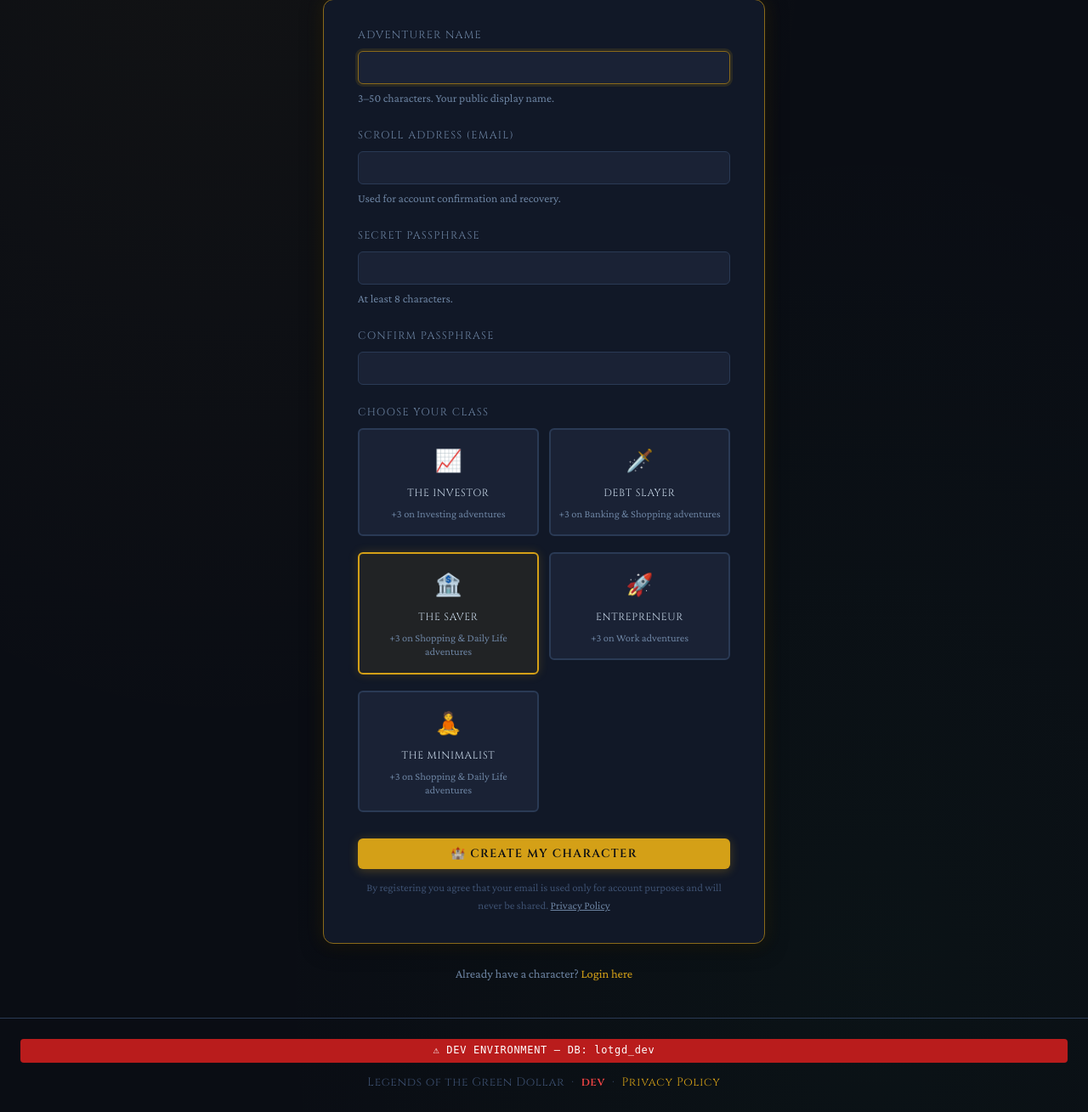
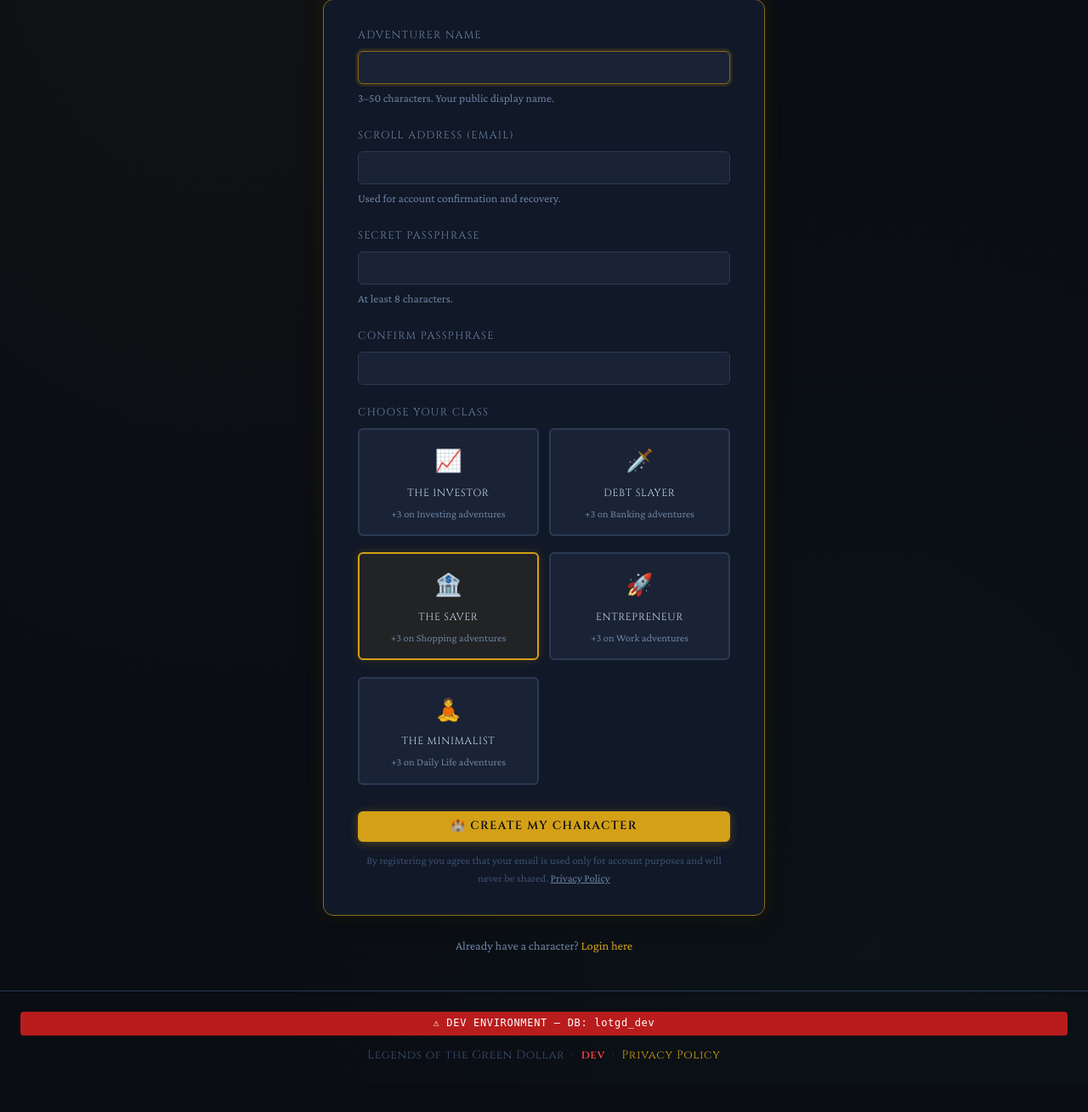
Before and after one commit to JeremyYowell/lotgd, a PHP site: page /lotgd/pages/register.php in a window 1280 px wide. Shown: the part 296-1605 px from the top of the page at 85% size. After the commit the page ends 1543 px from the top, so only its background shows below. Run offline with PHP 8.4, Linux system fonts and the light colour scheme; data comes from the database, SQL or seed files in the repository; some libraries are stand-ins or nearby versions.

Commit message:
Balance class bonuses to one category each
Each class now gets +3 on exactly one adventure category, eliminating
the Saver/Minimalist overlap and making all five classes distinct:
Investor→investing, Debt Slayer→banking, Saver→shopping,
Entrepreneur→work, Minimalist→daily_life

Co-Authored-By: Claude Sonnet 4.6 <noreply@anthropic.com>

```diff
--- a/lib/Adventure.php
+++ b/lib/Adventure.php
@@ -10,10 +10,10 @@ class Adventure {
     // Class bonus categories
     private const CLASS_BONUSES = [
         'investor'    => ['investing'],
-        'debt_slayer' => ['banking', 'shopping'],
-        'saver'       => ['daily_life', 'shopping'],
+        'debt_slayer' => ['banking'],
+        'saver'       => ['shopping'],
         'entrepreneur'=> ['work'],
-        'minimalist'  => ['shopping', 'daily_life'],
+        'minimalist'  => ['daily_life'],
     ];
 
     private const CLASS_BONUS_VALUE = 3;
--- a/pages/register.php
+++ b/pages/register.php
@@ -17,10 +17,10 @@ $errors = [];
 
 $classes = [
     'investor'    => ['icon' => '📈', 'name' => 'The Investor',    'desc' => '+3 on Investing adventures'],
-    'debt_slayer' => ['icon' => '🗡️',  'name' => 'Debt Slayer',    'desc' => '+3 on Banking & Shopping adventures'],
-    'saver'       => ['icon' => '🏦', 'name' => 'The Saver',       'desc' => '+3 on Shopping & Daily Life adventures'],
+    'debt_slayer' => ['icon' => '🗡️',  'name' => 'Debt Slayer',    'desc' => '+3 on Banking adventures'],
+    'saver'       => ['icon' => '🏦', 'name' => 'The Saver',       'desc' => '+3 on Shopping adventures'],
     'entrepreneur'=> ['icon' => '🚀', 'name' => 'Entrepreneur',    'desc' => '+3 on Work adventures'],
-    'minimalist'  => ['icon' => '🧘', 'name' => 'The Minimalist',  'desc' => '+3 on Shopping & Daily Life adventures'],
+    'minimalist'  => ['icon' => '🧘', 'name' => 'The Minimalist',  'desc' => '+3 on Daily Life adventures'],
 ];
 
 // =========================================================================
```
